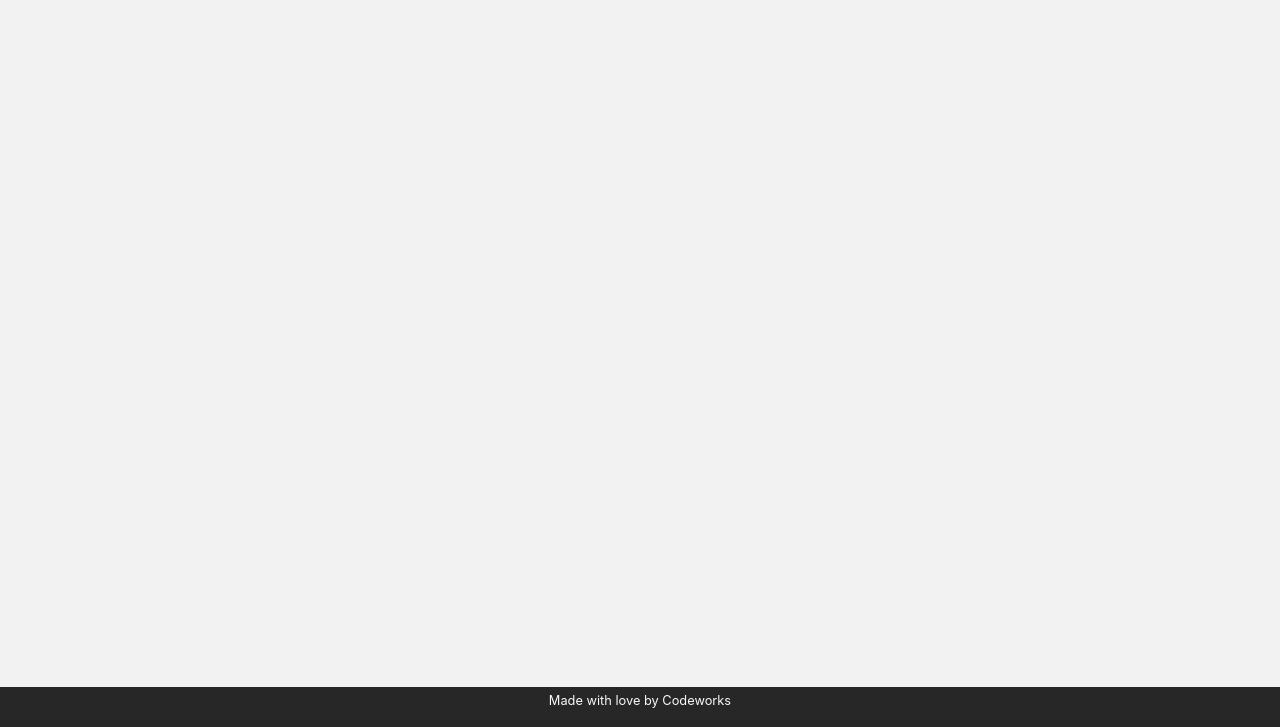
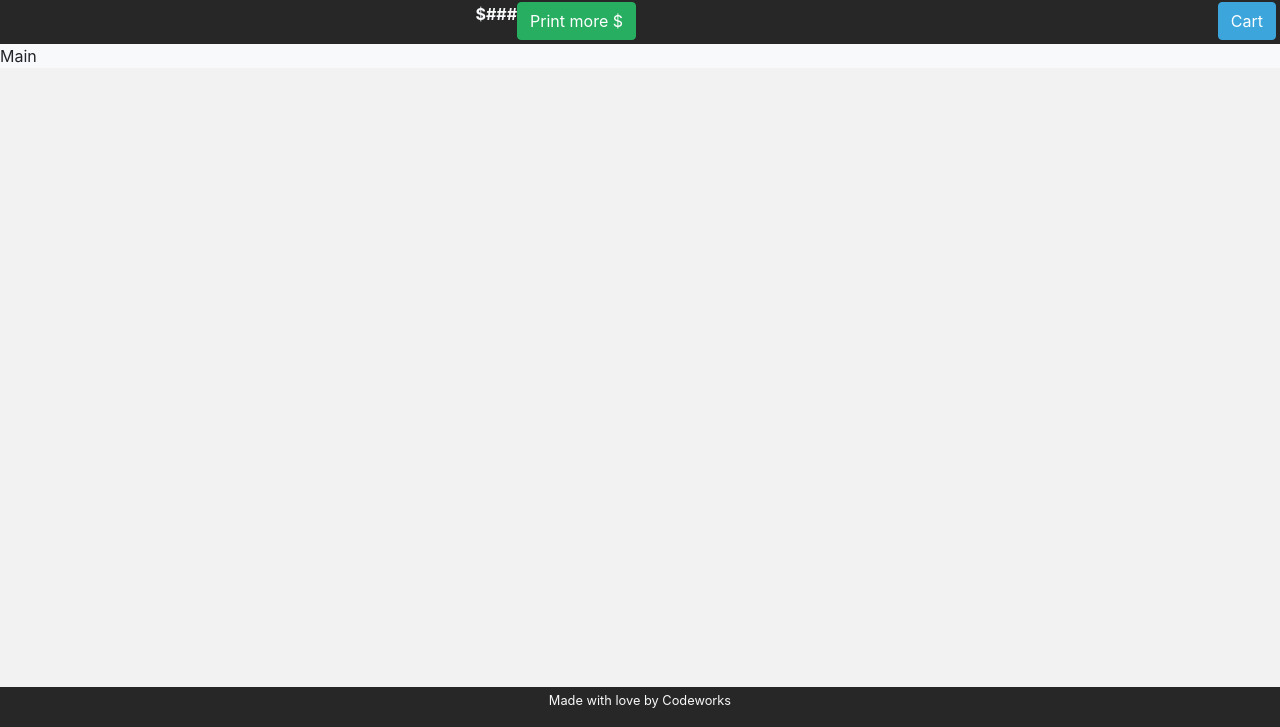
Before and after one commit to JordanWilker/Week-3-Day-4, a website with bundled scripts: page index.html in a window 1280 px wide. Shown: the part 73-800 px from the top of the page. Built offline with nearby package versions, Linux system fonts and the light colour scheme.

Commit message:
Header start template

```diff
--- a/index.html
+++ b/index.html
@@ -8,6 +8,7 @@
     <link rel="stylesheet" href="https://stackpath.bootstrapcdn.com/bootstrap/4.3.1/css/bootstrap.min.css"
         integrity="sha384-ggOyR0iXCbMQv3Xipma34MD+dH/1fQ784/j6cY/iJTQUOhcWr7x9JvoRxT2MZw1T" crossorigin="anonymous">
     <link rel="stylesheet" href="assets/style/main.css">
+
     <title>daily-chall</title>
 </head>
 
@@ -23,11 +24,21 @@
     <main>
         <div id="app"></div>
         <div class="container-fluid">
-            <header class="row">
-
+            <header class="row bg-dark text-light text-center">
+                <div class="col p-1 d-flex justify-content-end">
+                    <div id="wallet">
+                        <b>$###</b>
+                    </div>
+                    <button class="btn btn-success">
+                        Print more $
+                    </button>
+                </div>
+                <div class="col p-1 d-flex justify-content-end">
+                    <button class="btn btn-primary">Cart</button>
+                </div>
             </header>
-            <main class="row" id="listings">
-
+            <main class="row bg-light" id="listings">
+                Main
             </main>
         </div>
     </main>
```
